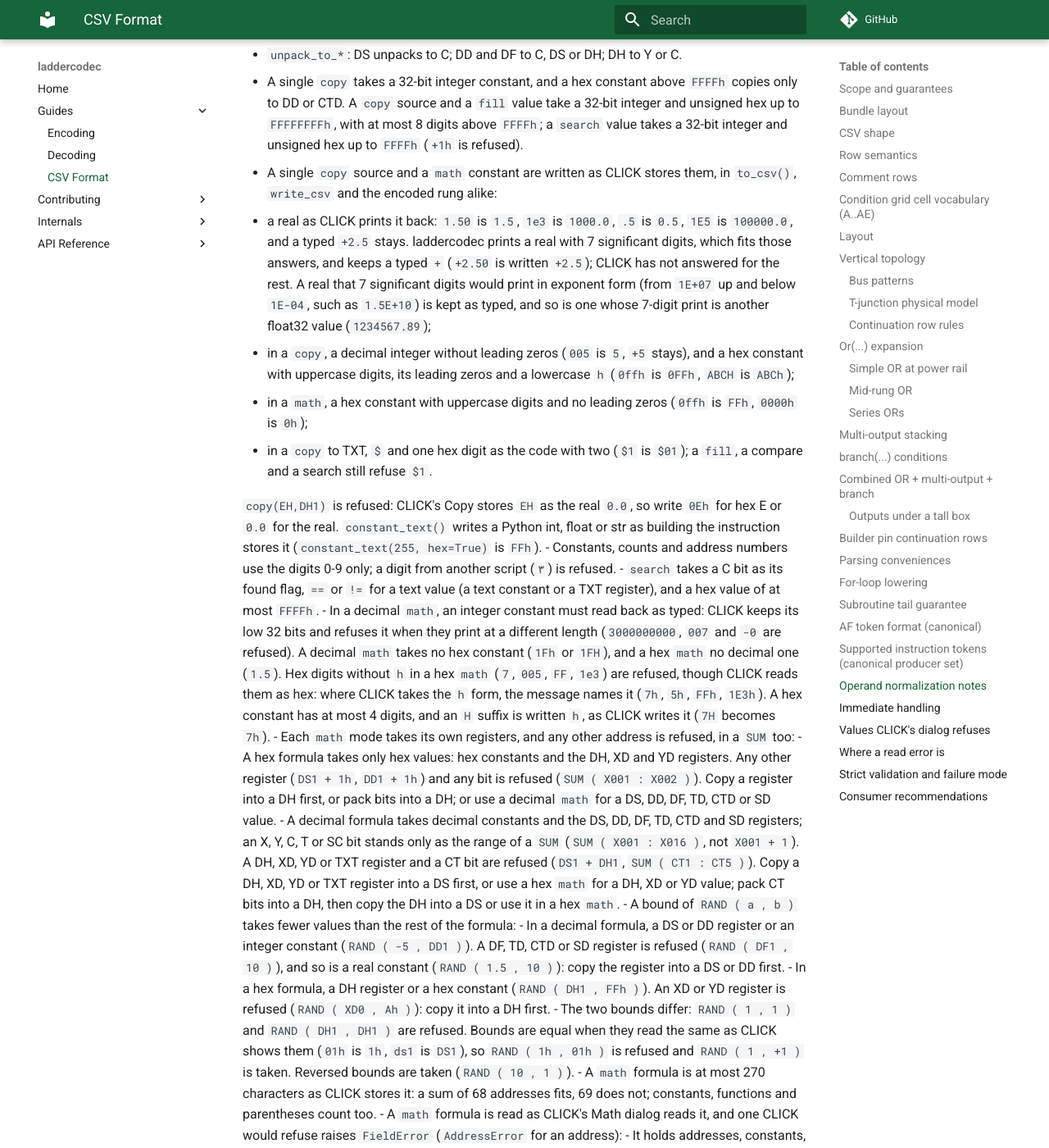
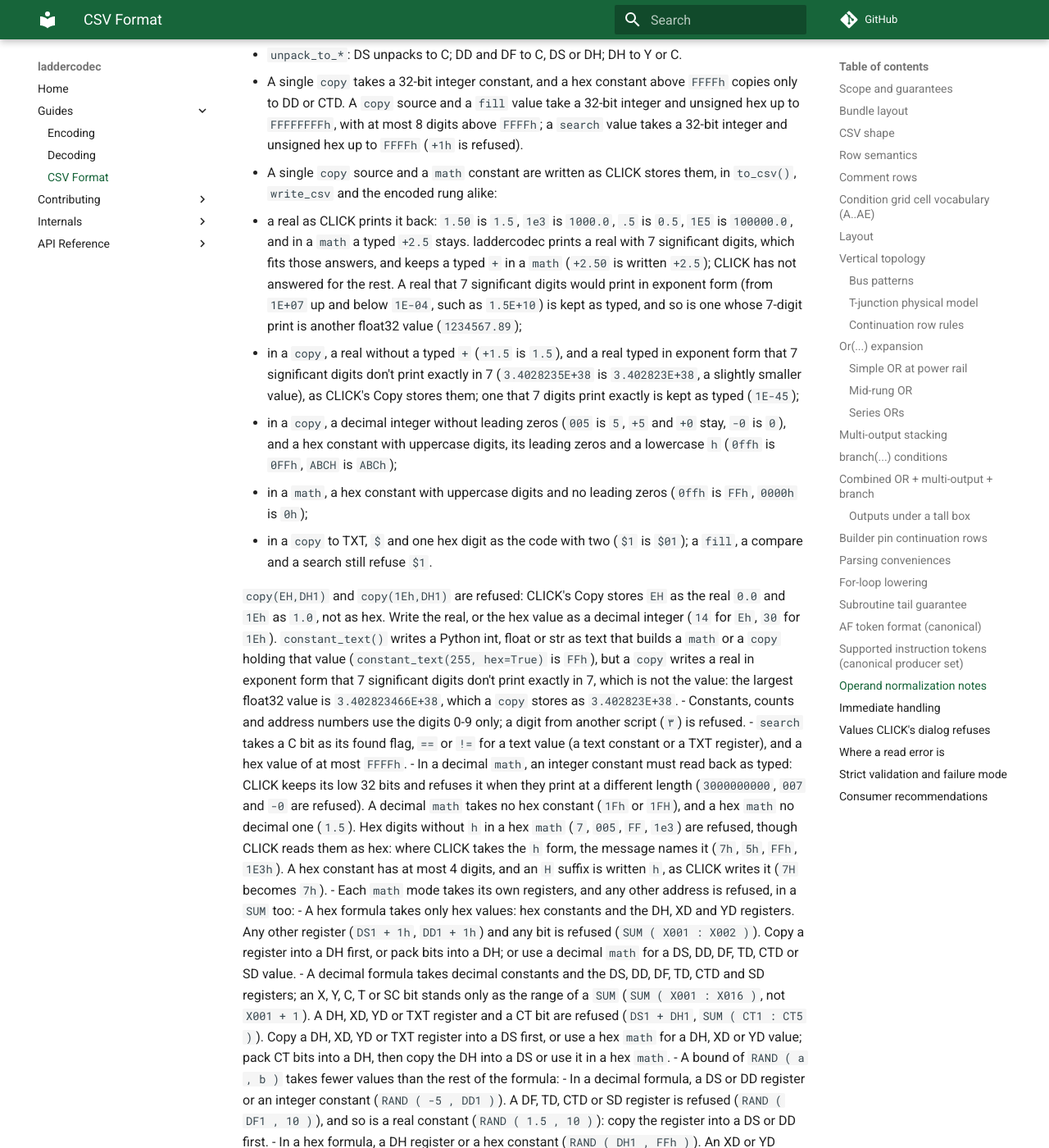
Before and after one commit to ssweber/laddercodec, an MkDocs documentation site: the page built from docs/guides/csv-format.md, in a window 1280 px wide and 1400 px high, scrolled down 16495 px. Shown: the whole window at 82% size. Built offline with MkDocs 1.6.1 and Material for MkDocs 9.7.7, drawn with Linux system fonts in a browser that asks for light colours; comment, search, counter and statistics services are not loaded.

Commit message:
fix: Copy source constants follow CLICK's answers (#82)
Refuse a Copy source 1Eh, which CLICK stores as the real 1.0, as EH is
refused; both messages name the real and the hex value as a decimal integer.
Write -0 as 0, drop a real's typed +, and write a real typed in exponent
form whose float32 value 7 significant digits don't print exactly in 7, as
CLICK's Copy stores them. constant_text() keeps the fewest digits that hold
the float32 value; a Copy built from such a real writes CLICK's 7 digits.

Co-authored-by: Claude Opus 5.5 <noreply@anthropic.com>

```diff
--- a/docs/guides/csv-format.md
+++ b/docs/guides/csv-format.md
@@ -703,24 +703,33 @@ currently emit:
 - A single `copy` source and a `math` constant are written as CLICK stores them,
   in `to_csv()`, `write_csv` and the encoded rung alike:
   - a real as CLICK prints it back: `1.50` is `1.5`, `1e3` is `1000.0`, `.5` is
-    `0.5`, `1E5` is `100000.0`, and a typed `+2.5` stays. laddercodec prints a
-    real with 7 significant digits, which fits those answers, and keeps a typed
-    `+` (`+2.50` is written `+2.5`); CLICK has not answered for the rest. A real
+    `0.5`, `1E5` is `100000.0`, and in a `math` a typed `+2.5` stays.
+    laddercodec prints a real with 7 significant digits, which fits those
+    answers, and keeps a typed `+` in a `math` (`+2.50` is written `+2.5`); CLICK
+    has not answered for the rest. A real
     that 7 significant digits would print in exponent form (from `1E+07` up and
     below `1E-04`, such as `1.5E+10`) is kept as typed, and so is one whose
     7-digit print is another float32 value (`1234567.89`);
+  - in a `copy`, a real without a typed `+` (`+1.5` is `1.5`), and a real typed
+    in exponent form that 7 significant digits don't print exactly in 7
+    (`3.4028235E+38` is `3.402823E+38`, a slightly smaller value), as CLICK's
+    Copy stores them; one that 7 digits print exactly is kept as typed (`1E-45`);
   - in a `copy`, a decimal integer without leading zeros (`005` is `5`, `+5`
-    stays), and a hex constant with uppercase digits, its leading zeros and a
-    lowercase `h` (`0ffh` is `0FFh`, `ABCH` is `ABCh`);
+    and `+0` stay, `-0` is `0`), and a hex constant with uppercase digits, its
+    leading zeros and a lowercase `h` (`0ffh` is `0FFh`, `ABCH` is `ABCh`);
   - in a `math`, a hex constant with uppercase digits and no leading zeros
     (`0ffh` is `FFh`, `0000h` is `0h`);
   - in a `copy` to TXT, `$` and one hex digit as the code with two (`$1` is
     `$01`); a `fill`, a compare and a search still refuse `$1`.
 
-  `copy(EH,DH1)` is refused: CLICK's Copy stores `EH` as the real `0.0`, so write
-  `0Eh` for hex E or `0.0` for the real. `constant_text()` writes a Python int,
-  float or str as building the instruction stores it (`constant_text(255, hex=True)`
-  is `FFh`).
+  `copy(EH,DH1)` and `copy(1Eh,DH1)` are refused: CLICK's Copy stores `EH` as
+  the real `0.0` and `1Eh` as `1.0`, not as hex. Write the real, or the hex
+  value as a decimal integer (`14` for `Eh`, `30` for `1Eh`). `constant_text()`
+  writes a Python int, float or str as text that builds a `math` or a `copy`
+  holding that value (`constant_text(255, hex=True)` is `FFh`), but a `copy`
+  writes a real in exponent form that 7 significant digits don't print exactly
+  in 7, which is not the value: the largest float32 value is `3.402823466E+38`,
+  which a `copy` stores as `3.402823E+38`.
 - Constants, counts and address numbers use the digits 0-9 only; a digit from
   another script (`٣`) is refused.
 - `search` takes a C bit as its found flag, `==` or `!=` for a text value (a
```
Also changed, not shown: CHANGELOG.md (+2 -2 lines), scratchpad/roadmap.md (+20 -17 lines), 6 other files.
